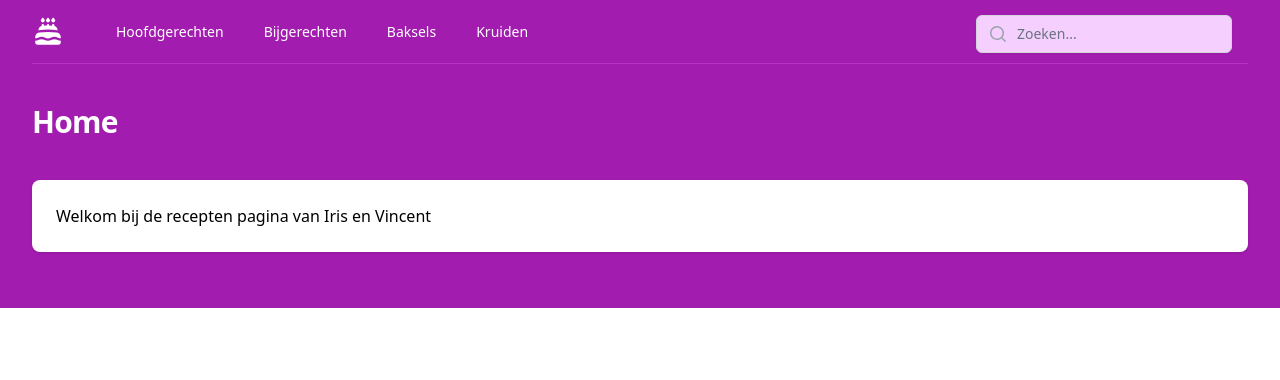
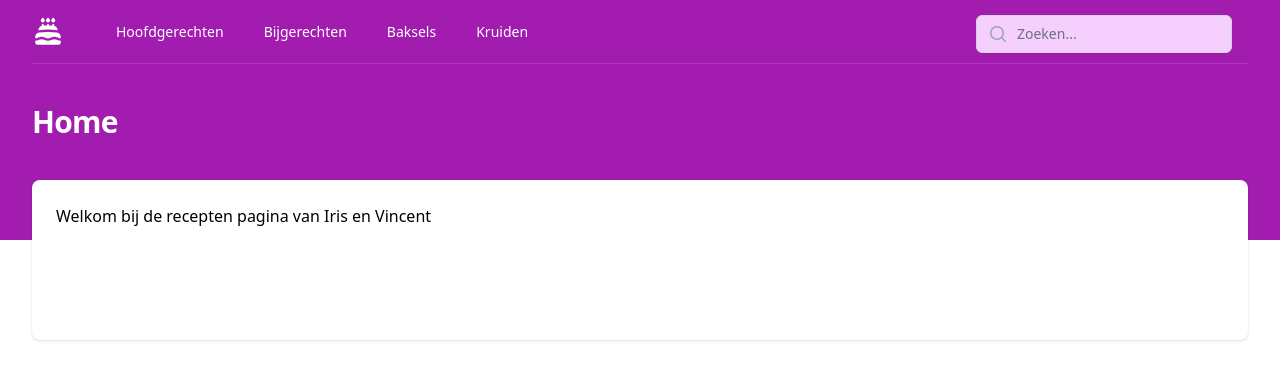
Before and after one commit to IrisvM/monchou, a Next.js app: page / in a window 1280 px wide. Shown: the top 380 px of the page. Built offline with nearby package versions, Linux system fonts and the light colour scheme.

Commit message:
Add skip to content

```diff
--- a/components/Layout/Layout.tsx
+++ b/components/Layout/Layout.tsx
@@ -51,8 +51,14 @@ export default function Layout({
       <Head>
         <title>{title ?? 'Recepten'}</title>
       </Head>
+      <a
+        className="sr-only focus:not-sr-only focus:sticky focus:block w-full bg-fuchsia-700 text-white top-0 p-2 text-center"
+        href="#main-content"
+      >
+        Naar inhoud
+      </a>
       <div className="min-h-full">
-        <div className="bg-fuchsia-700 pb-32">
+        <div className="bg-fuchsia-700 pb-44">
           <Disclosure
             as="nav"
             className="border-b border-fuchsia-300 border-opacity-25 lg:border-none"
@@ -149,13 +155,13 @@ export default function Layout({
               </>
             )}
           </Disclosure>
-          <Header title={title ?? '(Monchou)'} />
         </div>
 
-        <main id="main-content" className="-mt-32">
+        <main id="main-content" className="-mt-44">
+          <Header title={title ?? '(Monchou)'} />
           <div className="mx-auto max-w-7xl px-4 pb-12 sm:px-6 lg:px-8">
             {/* Replace with your content */}
-            <div className="rounded-lg bg-white px-5 py-6 shadow sm:px-6">
+            <div className="rounded-lg bg-white px-5 py-6 shadow sm:px-6 min-h-[10rem]">
               {children}
             </div>
             {/* /End replace */}
```
